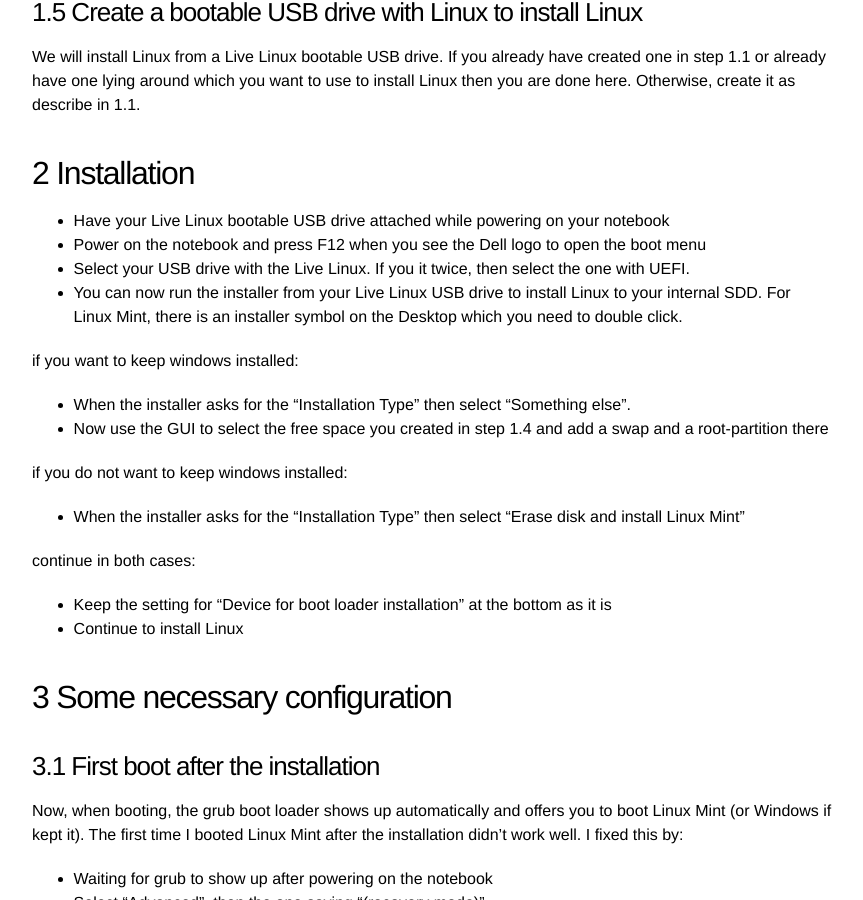
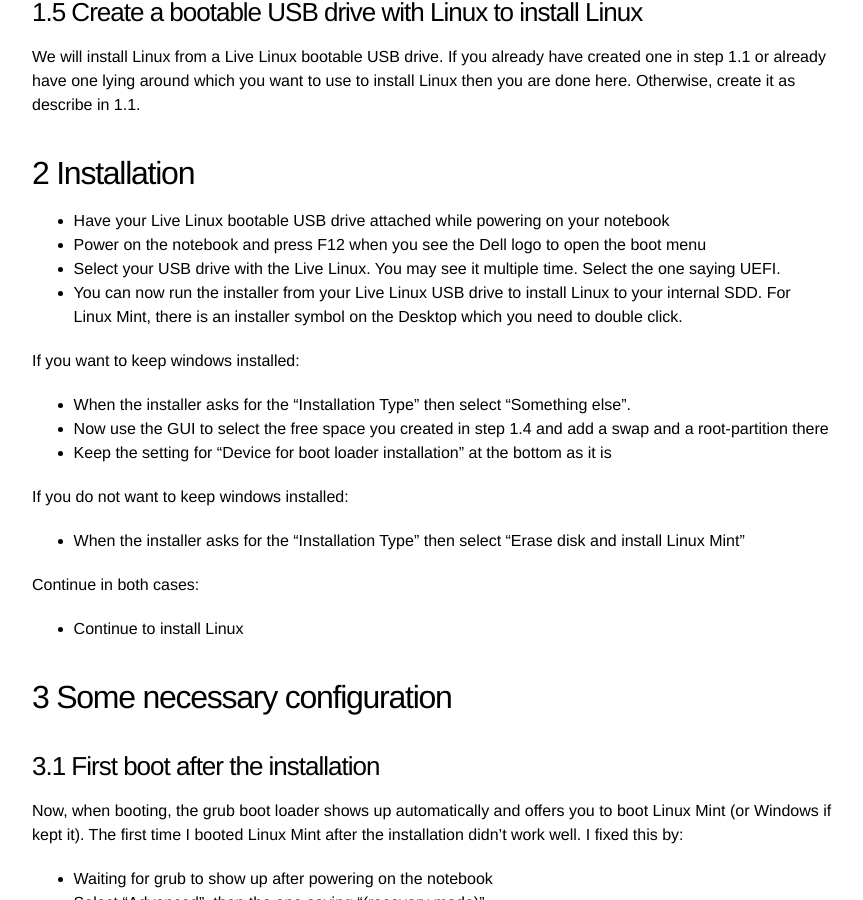
Before and after one commit to jewirth/jewirth.github.io, a Jekyll site: the page built from _posts/2018-07-25-Linux-Mint-19-on-Dell-XPS-15-9570-(2018).markdown, in a window 1280 px wide and 900 px high, scrolled down 1862 px. Shown: the whole window, without its empty margins (208-1071 px from the left). Built offline with Jekyll 4.4.1, drawn with Linux system fonts in a browser that asks for light colours.

Commit message:
Update 2018-07-25-Linux-Mint-19-on-Dell-XPS-15-9570-(2018).markdown

```diff
--- a/_posts/2018-07-25-Linux-Mint-19-on-Dell-XPS-15-9570-(2018).markdown
+++ b/_posts/2018-07-25-Linux-Mint-19-on-Dell-XPS-15-9570-(2018).markdown
@@ -55,18 +55,18 @@
 # 2 Installation
 - Have your Live Linux bootable USB drive attached while powering on your notebook
 - Power on the notebook and press F12 when you see the Dell logo to open the boot menu
-- Select your USB drive with the Live Linux. If you it twice, then select the one with UEFI.
+- Select your USB drive with the Live Linux. You may see it multiple time. Select the one saying UEFI.
 - You can now run the installer from your Live Linux USB drive to install Linux to your internal SDD. For Linux Mint, there is an installer symbol on the Desktop which you need to double click.
 
-if you want to keep windows installed:
+If you want to keep windows installed:
 - When the installer asks for the "Installation Type" then select "Something else".
 - Now use the GUI to select the free space you created in step 1.4 and add a swap and a root-partition there
+- Keep the setting for "Device for boot loader installation" at the bottom as it is
 
-if you do not want to keep windows installed:
+If you do not want to keep windows installed:
 - When the installer asks for the "Installation Type" then select "Erase disk and install Linux Mint"
 
-continue in both cases:
-- Keep the setting for "Device for boot loader installation" at the bottom as it is
+Continue in both cases:
 - Continue to install Linux
 
 # 3 Some necessary configuration
```
